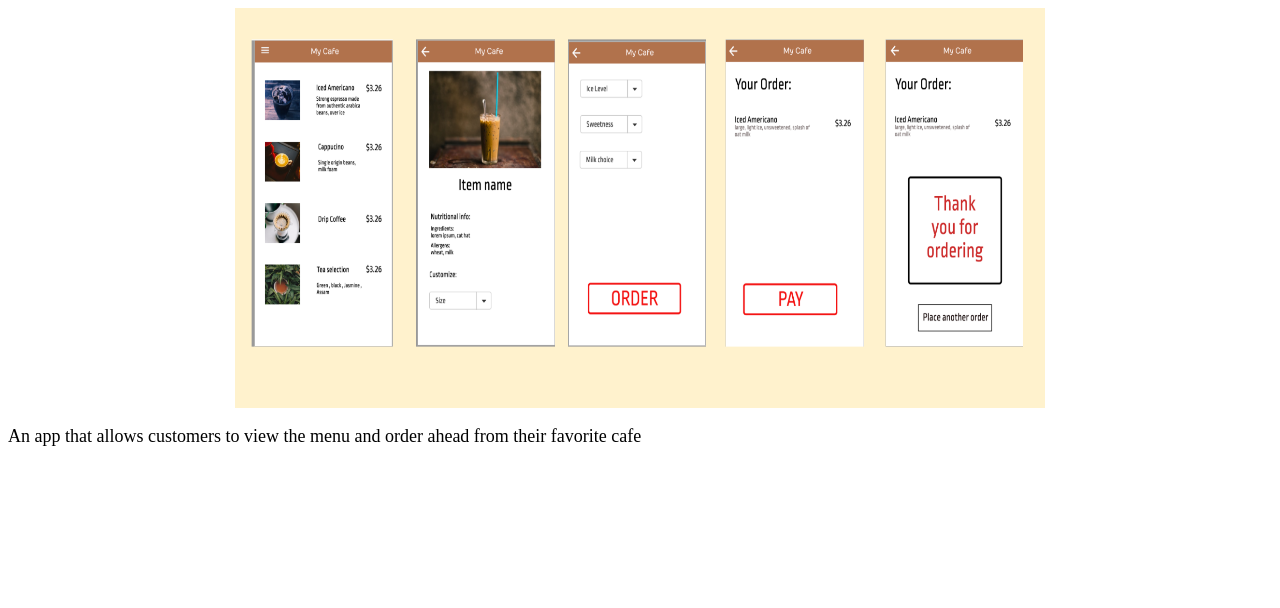
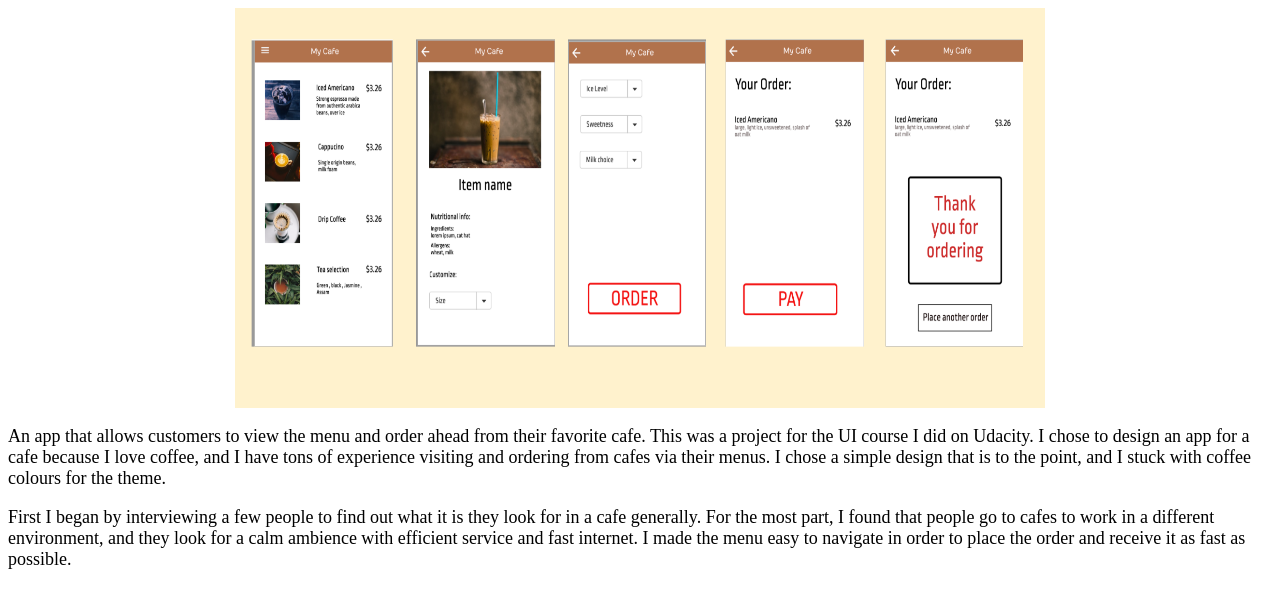
Before and after one commit to minna-amin/minna-amin.github.io, a Jekyll site: the page assets/ui/mycafe.html, which Jekyll copies as it is, in a window 1280 px wide. Shown: the top 608 px of the page. Built offline with Jekyll 4.4.1, drawn with Linux system fonts in a browser that asks for light colours.

Commit message:
adding  to cafe bio

```diff
--- a/assets/ui/mycafe.html
+++ b/assets/ui/mycafe.html
@@ -12,6 +12,12 @@
 
 <body style="background-color:rgb(255, 255, 255);">
 <img src="/assets/images/cafe-img.png"  width="810" height="400" class="center">
-<p>An app that allows customers to view the menu and order ahead from their favorite cafe</p>
+<p>An app that allows customers to view the menu and order ahead from their favorite cafe.
+    This was a project for the UI course I did on Udacity. I chose to design an app for a cafe because I love coffee, and I have tons of experience visiting and ordering from cafes via their menus. I chose a simple design that is to the point, and I stuck with coffee colours for the theme.
+</p>
+
+<p>
+    First I began by interviewing a few people to find out what it is they look for in a cafe generally. For the most part, I found that people go to cafes to work in a different environment, and they look for a calm ambience with efficient service and fast internet. I made the menu easy to navigate in order to place the order and receive it as fast as possible.
+    </p>
 
 </body>
```
